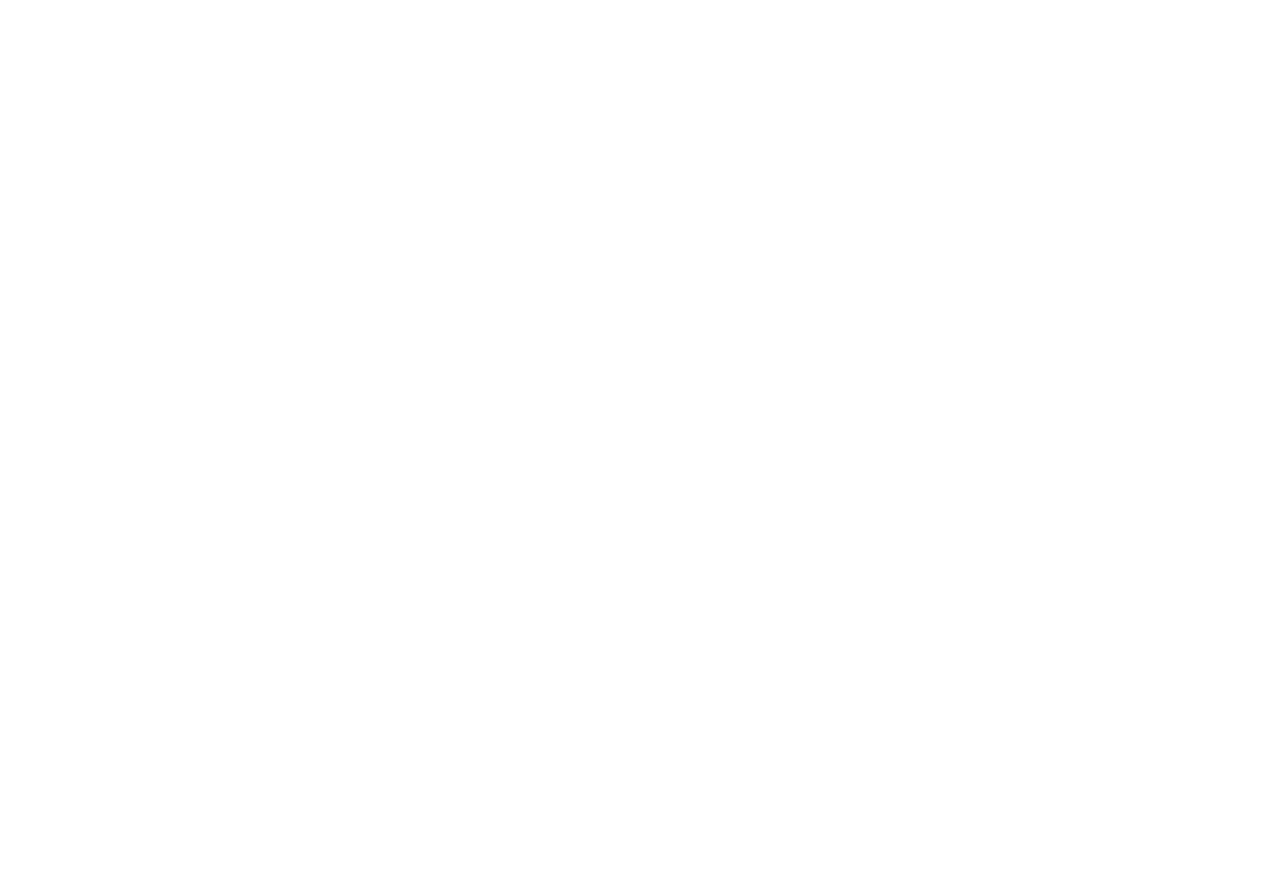
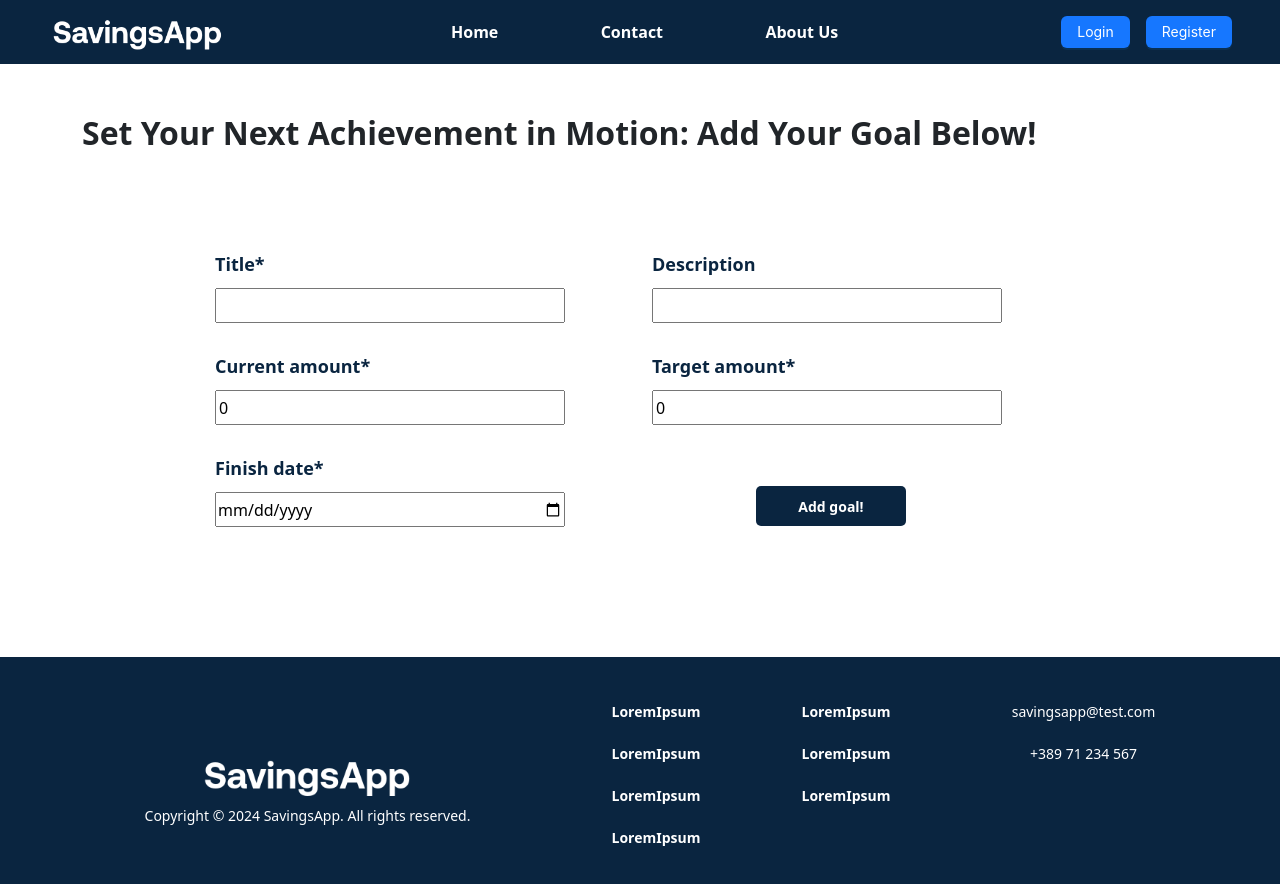
Before and after one commit to Artan0/savingsAppFE, a React (Create React App) app: page /add-goal in a window 1280 px wide. Before the commit this address had no page. Shown: the top 884 px of the page. Before the commit the page ends 800 px from the top, so only its background shows below. Built offline with nearby package versions, Linux system fonts and the light colour scheme; no server answers.

Commit message:
Added add goal form. Problems with backend.

```diff
--- a/src/App.tsx
+++ b/src/App.tsx
@@ -5,6 +5,7 @@
 import Contact from './pages/contact';
 import AboutUs from './pages/aboutus';
 import Goals from './pages/goals';
+import AddGoal from './pages/add-goal';
 
 function App() {
   return (
@@ -15,6 +16,7 @@
         <Route path='/about' element={<AboutUs />} />
         <Route path='/contact' element={<Contact />} />
         <Route path='/goals' element={<Goals />} />
+        <Route path='/add-goal' element={<AddGoal />} />
         {/*routes here*/}
       </Routes>
     </Router>
--- a/src/pages/aboutus.tsx
+++ b/src/pages/aboutus.tsx
@@ -27,8 +27,8 @@
                     <br></br>
                     <br></br>
                     <br></br>
-                    <div className="row d-flex justify-content-around" mb-4>
-                        <div className="col-5" style={{ border: 'solid', borderWidth: '1px' }}>
+                    <div className="row d-flex justify-content-around" mb-4 >
+                        <div className="col-5" style={{boxShadow: '0 4px 6px rgba(0, 0, 0, 0.1)'}}>
                             <div className="container d-flex flex-column">
                                 <div className="container d-flex justify-content-between border-bottom" style={{ height: '150px' }}>
                                     <h3 className="mt-5">Artan Bajram - <span style={{ fontSize: '24px' }}>Student at FCSE</span></h3>
@@ -51,7 +51,7 @@
                                 </div>
                             </div>
                         </div>
-                        <div className="col-5" style={{ border: 'solid', borderWidth: '1px' }}>
+                        <div className="col-5" style={{boxShadow: '0 4px 6px rgba(0, 0, 0, 0.1)'}}>
                             <div className="container d-flex flex-column">
                                 <div className="container d-flex justify-content-between border-bottom" style={{ height: '150px' }}>
                                     <h3 className="mt-5">Enes Sejfovski - <span style={{ fontSize: '24px' }}>Student at FCSE</span></h3>
--- /dev/null
+++ b/src/pages/add-goal.tsx
@@ -0,0 +1,142 @@
+import React, { useState, ChangeEvent, FormEvent } from "react";
+import CustomLayout from "../layouts/layout";
+import { Goal } from "../types/AddGoalDTO";
+import axios from "axios";
+import { message } from "antd";
+
+const AddGoal: React.FC = () => {
+  const [goal, setGoal] = useState<Goal>({
+    title: "",
+    description: "",
+    currentAmount: 0,
+    targetAmount: 0,
+    finishDate: "",
+  });
+
+  const handleChange = (e: ChangeEvent<HTMLInputElement>) => {
+    const { name, value } = e.target;
+    setGoal((prevGoal) => ({
+      ...prevGoal,
+      [name]: value,
+    }));
+  };
+
+  const handleSubmit = async (e: FormEvent) => {
+    e.preventDefault();
+    try {
+      const body = { ...goal };
+      const token = localStorage.getItem('auth_token');
+      console.log("Token:", token); // Debugging log
+      await axios.post("http://localhost:8081/api/newGoal", body, {
+        headers: {
+          'Authorization': `Bearer ${token}`
+        }
+      });
+      message.success("Goal added successfully");
+    } catch (error) {
+      console.error("Error adding goal:", error); // Debugging log
+      message.error("Error adding goal");
+    }
+  };
+
+
+  const styles = {
+    input_field: {
+      width: '350px',
+      height: '35px',
+      marginBottom: '30px',
+    },
+    input_label: {
+      fontSize: '18px',
+      marginBottom: '10px',
+      fontWeight: 'bolder',
+      color: '#0a2540',
+    },
+    sbmt_btn: {
+      marginLeft: '-55px',
+      backgroundColor: '#0a2540',
+      color: 'white',
+      fontSize: '14px',
+      fontWeight: 'bolder',
+      border: 'none',
+      width: '150px',
+      height: '40px',
+      borderRadius: '5px',
+    },
+  };
+
+  return (
+    <CustomLayout>
+      <div className="container" style={{ marginTop: '50px', marginBottom: '100px' }}>
+        <h2 className="fw-bolder" style={{ marginBottom: '75px' }}>
+          Set Your Next Achievement in Motion: Add Your Goal Below!
+        </h2>
+        <div className="container d-flex justify-content-center align-items-center">
+          <form onSubmit={handleSubmit} className="pt-4" style={{ width: '850px' }}>
+            <div className="row">
+              <div className="col">
+                <label style={styles.input_label} className="fw-bolder">Title*</label><br />
+                <input
+                  style={styles.input_field}
+                  type="text"
+                  name="title"
+                  value={goal.title}
+                  onChange={handleChange}
+                />
+              </div>
+              <div className="col">
+                <label style={styles.input_label} className="fw-bolder">Description</label><br />
+                <input
+                  style={styles.input_field}
+                  type="text"
+                  name="description"
+                  value={goal.description}
+                  onChange={handleChange}
+                />
+              </div>
+            </div>
+            <div className="row">
+              <div className="col">
+                <label style={styles.input_label} className="fw-bolder">Current amount*</label><br />
+                <input
+                  style={styles.input_field}
+                  type="number"
+                  name="currentAmount"
+                  value={goal.currentAmount}
+                  onChange={handleChange}
+                />
+              </div>
+              <div className="col">
+                <label style={styles.input_label} className="fw-bolder">Target amount*</label><br />
+                <input
+                  style={styles.input_field}
+                  type="number"
+                  name="targetAmount"
+                  value={goal.targetAmount}
+                  onChange={handleChange}
+                />
+              </div>
+            </div>
+            <div className="row">
+              <div className="col">
+                <label style={styles.input_label} className="fw-bolder">Finish date*</label><br />
+                <input
+                  style={styles.input_field}
+                  type="date"
+                  name="finishDate"
+                  value={goal.finishDate}
+                  onChange={handleChange}
+                />
+              </div>
+              <div className="col d-flex justify-content-center align-items-center" style={{ width: '50px' }}>
+                <button type="submit" style={styles.sbmt_btn}>Add goal!</button>
+              </div>
+            </div>
+          </form>
+        </div>
+      </div>
+    </CustomLayout>
+  );
+};
+
+export default AddGoal;
--- /dev/null
+++ b/src/types/AddGoalDTO.tsx
@@ -0,0 +1,9 @@
+import React from "react";
+
+export interface Goal {
+    title: string;
+    description: string;
+    currentAmount: number;
+    targetAmount: number;
+    finishDate: any;
+  }
```
